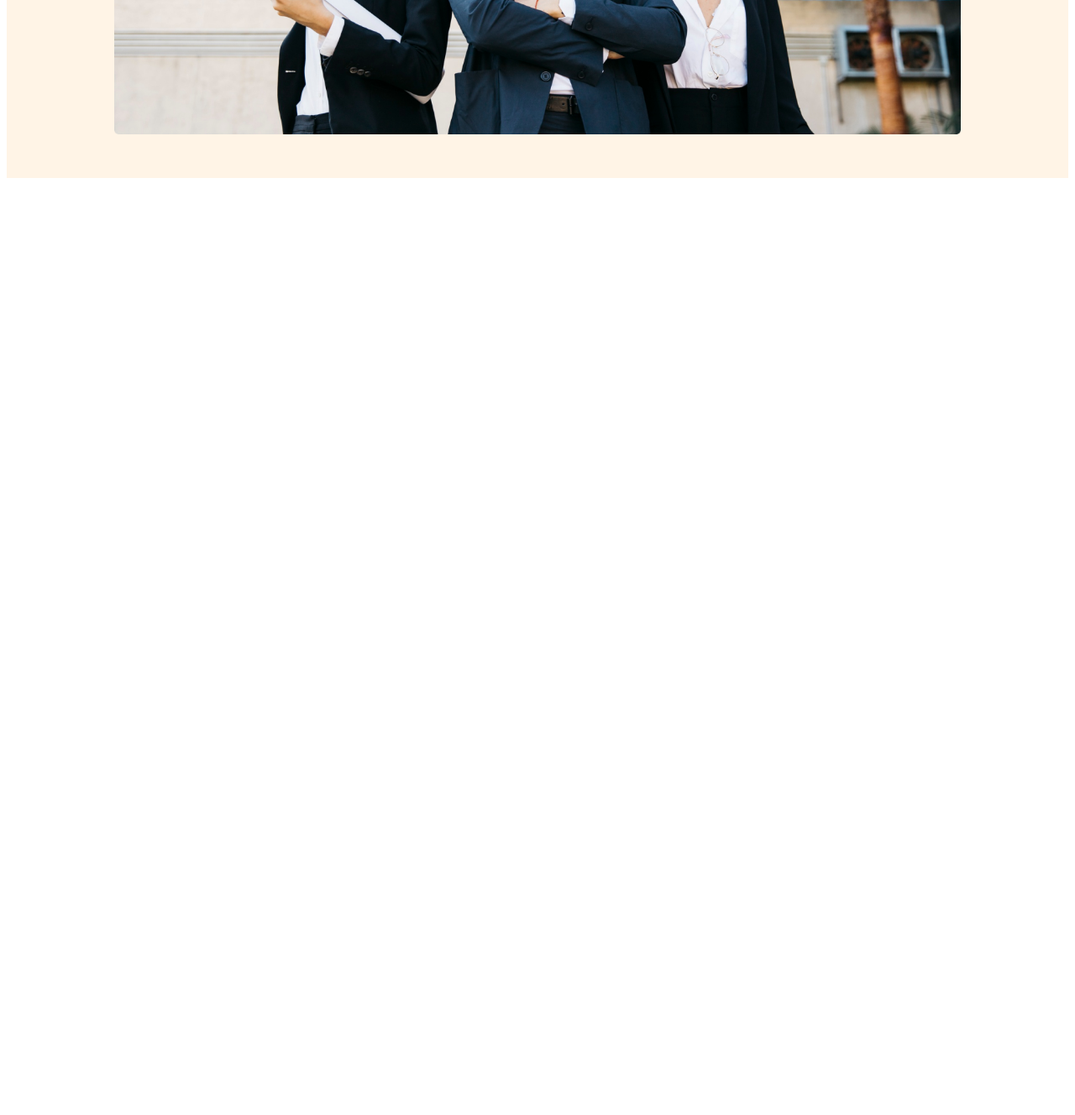
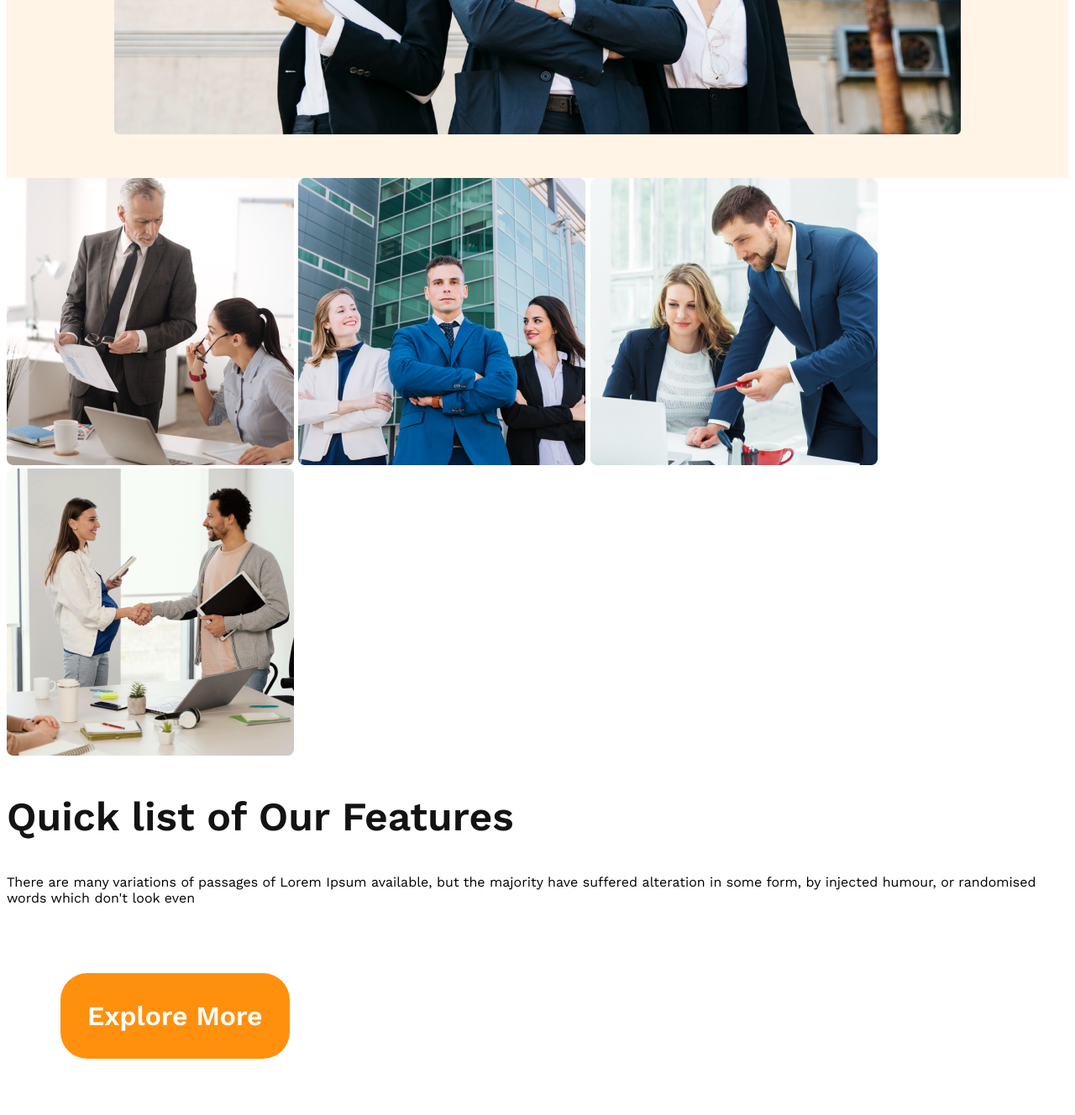
Before and after one commit to naeem182/g3architect-prootfolio, a plain HTML site: page index.html in a window 1280 px wide. Shown: the part 1185-2513 px from the top of the page at 84% size. Before the commit the page ends 1405 px from the top, so only its background shows below. Drawn offline with nearby package versions, Linux system fonts and the light colour scheme.

Commit message:
html code create for team-img-container

```diff
--- a/index.html
+++ b/index.html
@@ -42,9 +42,27 @@
 
 
     </header>
+    <!-------main sec satrting-------->
+    <main>
+        <section class="team-container">
+            <div class="team-img-container">
+                <img src="images/team1.png" alt="">
+                <img src="images/team2.png" alt="">
+                <img src="images/team3.png" alt="">
+                <img src="images/team4.png" alt="">
 
-    <main>
-
+            </div>
+            <div class="team-text-container">
+                <h2 class="title">
+                    Quick list of Our Features
+                </h2>
+                <p class="descrip">
+                    There are many variations of passages of Lorem Ipsum available, but the majority have suffered
+                    alteration in some form, by injected humour, or randomised words which don't look even
+                </p>
+                <button class="pri-btn">Explore More</button>
+            </div>
+        </section>
 
     </main>
     <footer>
```
